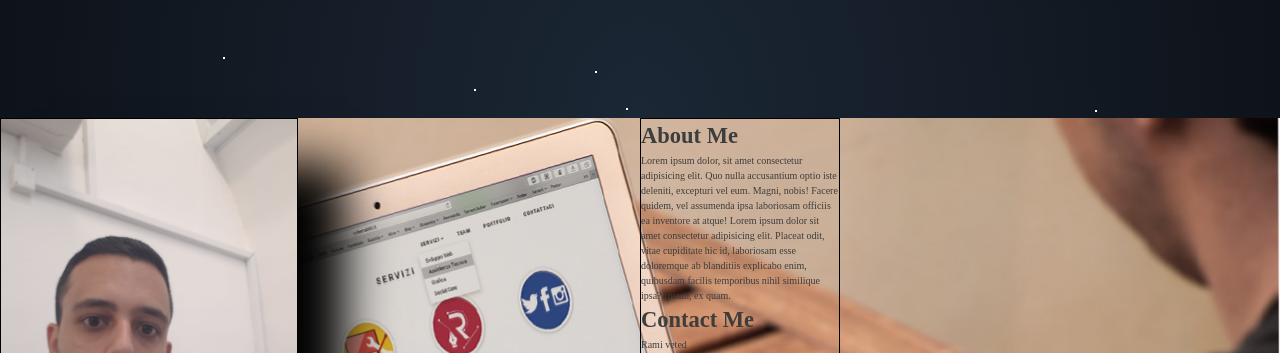
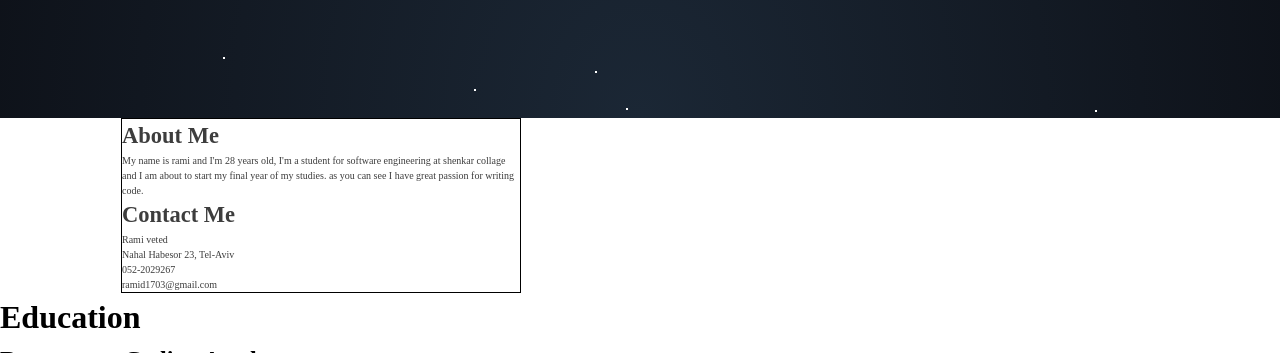
Before and after one commit to RamiDorani/my-portfolio, a React (Create React App) app: page / in a window 1280 px wide. Shown: the part 682-1035 px from the top of the page. Built offline with nearby package versions, Linux system fonts and the light colour scheme; a web font is replaced by a local one.

Commit message:
'update'

```diff
--- a/src/cmps/MyDetailes.jsx
+++ b/src/cmps/MyDetailes.jsx
@@ -1,22 +1,20 @@
 import React, { Component } from 'react'
 
 
-export  class MyDetailes extends Component {
+export class MyDetailes extends Component {
     render() {
         return (
-            <div className="my-detailes-wrapper">
-            <img className="my-pic" src={require('../imgs/me.jpeg')} alt=""/>
+            <div className="my-detailes-wrapper container">
                 <section className="my-detailes">
                     <h2>About Me</h2>
-                <p>Lorem ipsum dolor, sit amet consectetur adipisicing elit. Quo nulla accusantium optio iste deleniti, excepturi vel eum. Magni, nobis! Facere quidem, vel assumenda ipsa laboriosam officiis ea inventore at atque!
-                    Lorem ipsum dolor sit amet consectetur adipisicing elit. Placeat odit, vitae cupiditate hic id, laboriosam esse doloremque ab blanditiis explicabo enim, quibusdam facilis temporibus nihil similique ipsa? Ipsum, ex quam.
-                </p>
+                    <p>My name is rami and I'm 28 years old,
+                        I'm a student for software engineering at shenkar collage and I am about to start my final year of my studies. as you can see I have great passion for writing code.</p>
                     <h2>Contact Me</h2>
                     <p>
-                    Rami veted <br/>
-                    Nahal Habesor 23, Tel-Aviv <br/>
-                    052-2029267 <br/>
-                    ramid1703@gmail.com <br/>
+                        Rami veted <br />
+                    Nahal Habesor 23, Tel-Aviv <br />
+                    052-2029267 <br />
+                    ramid1703@gmail.com <br />
                     </p>
                 </section>
             </div>
--- a/src/styles/components/_myDetailes.scss
+++ b/src/styles/components/_myDetailes.scss
@@ -1,5 +1,5 @@
 .my-detailes-wrapper {
-    background-image: url('../../imgs/programmer.png');
+    // background-image: url('../../imgs/programmer.png');
     background-size: cover;
     max-width: 100%;
     display: grid;
@@ -8,7 +8,8 @@
 
 
 .my-detailes {
-    max-width: 200px;
+    max-width: 400px;
+    margin-left: -19px;
     border: 1px solid black;
     font-size: rem(15px);
     color: #3d3d3d;
@@ -19,4 +20,7 @@
 
 .my-pic{
     border: 1px solid black;
+    width: rem(150px);
+    height: rem(250px);
+
 }
--- a/src/styles/components/_navBar.scss
+++ b/src/styles/components/_navBar.scss
@@ -40,35 +40,7 @@
 
 
 @media (max-width:800px) {
-    // .main-nav {
-    //     flex-direction: column;
-    //     justify-content: flex-start;
-    //     align-items: flex-end;
-    //     position: fixed;
-    //     top: 0;
-    //     right: -100px;
-    //     height: 100vh;
-    //     width: 180px;
-    //     background-color: #292929;
-    //     opacity: 0.9;
-    //     z-index: 2;
-    //     transform: translateX(0%);
-    //     transition: transform 0.8s;
-    //   }
-    //   .main-nav>* {
-    //     margin-top: 10px;
-    //   }
-    //   .mobile-menu {
-    //     display: inline-block;
-    //     color: blanchedalmond;
-    //     cursor: pointer;
-    //      position: fixed;
-    //   }
-    //   body.menu-open .main-nav {
-    //     transform: translateX(-100%);
-    //   }
-
-    .container {
+  .container {
       max-width: 700px;
     }
 
@@ -78,7 +50,7 @@
       z-index: 2;
       top: 0;
       right: 0;
-      height: 100vh;
+      height: 60vh;
       width: 300px;
       transform: translateX(100%);
       border-left: solid 1px #ccc;
```
Lines whose indentation alone changed are shown as unchanged.
